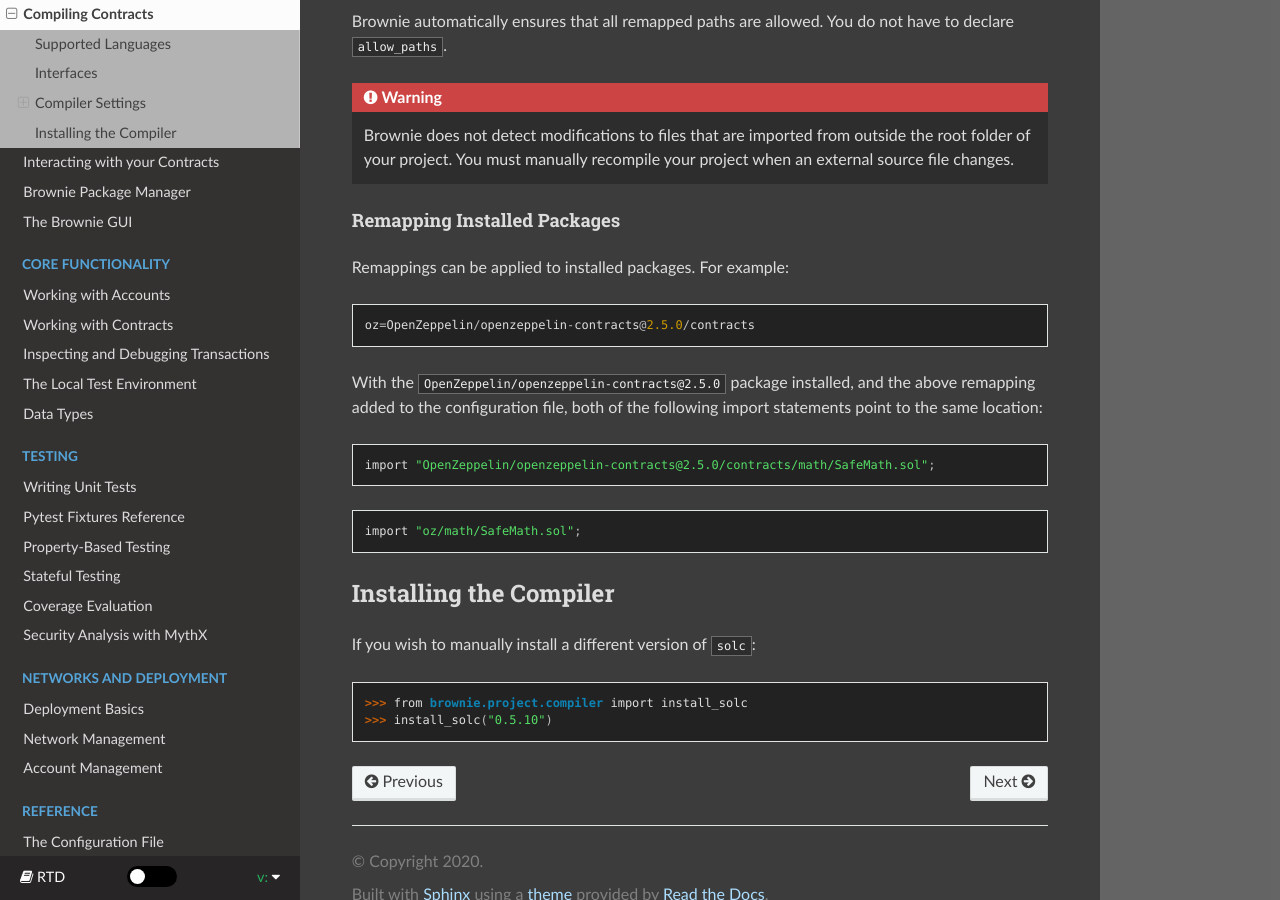
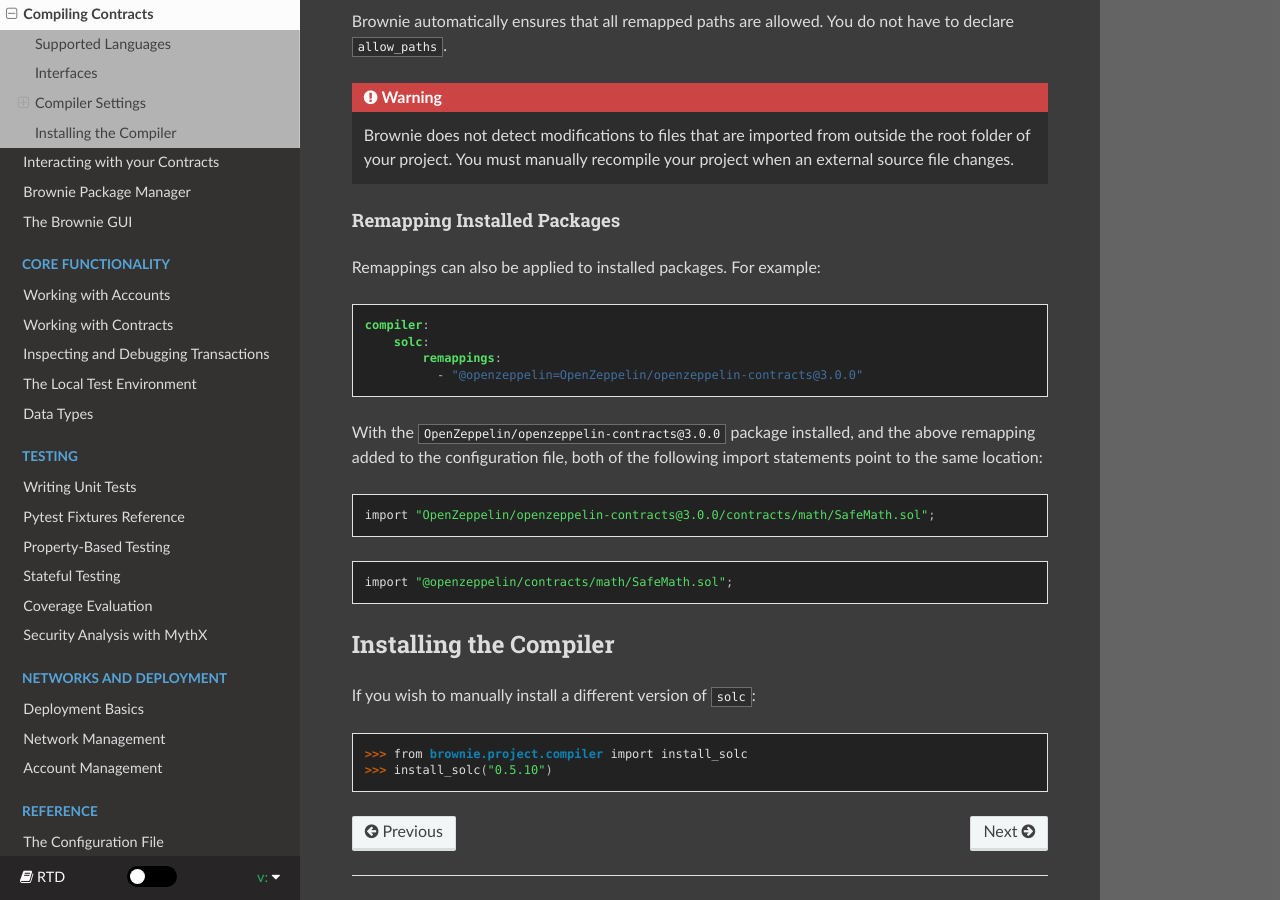
Before and after one commit to eth-brownie/brownie, a Sphinx documentation site: the page built from docs/compile.rst, in a window 1280 px wide and 900 px high, scrolled down 3149 px. Built offline with Sphinx 7.4.7 and the Read the Docs theme 2.0.0, drawn with Linux system fonts in a browser that asks for light colours.

Commit message:
docs: update path remapping documentation
the new example specifically shows how to handle an npm-style
import using @openzeppelin, which is likely the most common
use case.

```diff
--- a/docs/compile.rst
+++ b/docs/compile.rst
@@ -131,21 +131,24 @@ Brownie automatically ensures that all remapped paths are allowed. You do not ha
 Remapping Installed Packages
 ****************************
 
-Remappings can be applied to installed packages. For example:
+Remappings can also be applied to installed packages. For example:
+
+.. code-block:: yaml
+
+    compiler:
+        solc:
+            remappings:
+              - "@openzeppelin=OpenZeppelin/openzeppelin-contracts@3.0.0"
+
+With the ``OpenZeppelin/openzeppelin-contracts@3.0.0`` package installed, and the above remapping added to the configuration file, both of the following import statements point to the same location:
 
 ::
 
-    oz=OpenZeppelin/openzeppelin-contracts@2.5.0/contracts
-
-With the ``OpenZeppelin/openzeppelin-contracts@2.5.0`` package installed, and the above remapping added to the configuration file, both of the following import statements point to the same location:
+    import "OpenZeppelin/openzeppelin-contracts@3.0.0/contracts/math/SafeMath.sol";
 
 ::
 
-    import "OpenZeppelin/openzeppelin-contracts@2.5.0/contracts/math/SafeMath.sol";
-
-::
-
-    import "oz/math/SafeMath.sol";
+    import "@openzeppelin/contracts/math/SafeMath.sol";
 
 
 
```
Also changed, not shown: docs/package-manager.rst (+4 -6 lines).
